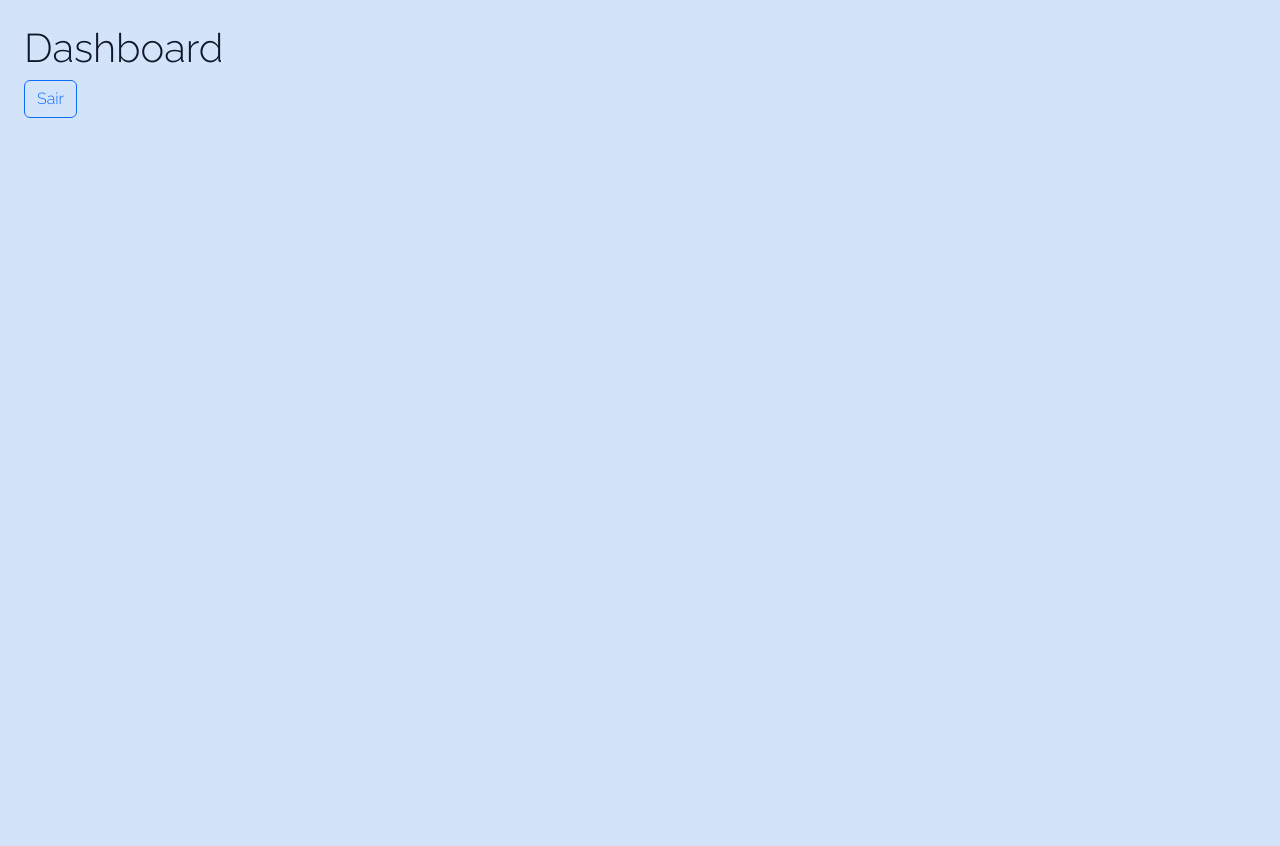
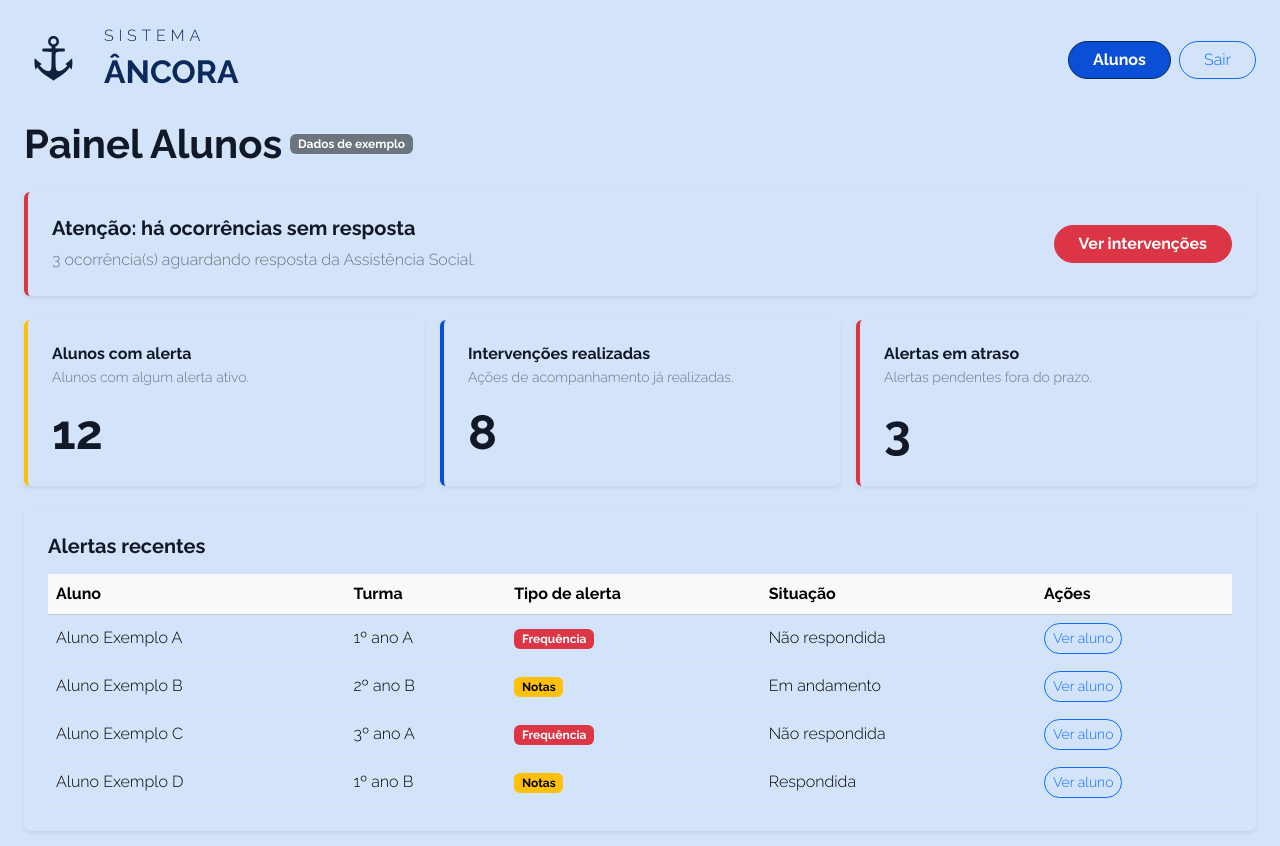
Before and after one commit to ancora-corporation/sistema-ancora-front, a React (Vite) app: page /painel-alunos in a window 1280 px wide. Before the commit this address led to /dashboard. Shown: the top 846 px of the page. Before the commit the page ends 800 px from the top, so only its background shows below. Built offline with nearby package versions, Linux system fonts and the light colour scheme; sample sign-in values are in the browser's storage.

Commit message:
feat: adiciona tela Painel Alunos (nível de acesso 1)

```diff
--- a/src/App.jsx
+++ b/src/App.jsx
@@ -15,6 +15,7 @@ import Dashboard from './pages/dashboard';
 import DetalhesAluno from './pages/detalhesaluno';
 import PainelEscola from './pages/painelescola';
 import Alunos from './pages/alunos';
+import PainelAlunos from './pages/painelalunos';
 
 // Importa o componente responsável por proteger as rotas.
 import RotaProtegida from './components/RotaProtegida';
@@ -66,6 +67,16 @@ export default function App() {
         }
       />
 
+            {/* Painel Alunos (nível de acesso 1 - Assistência Social) */}
+      <Route
+        path="/painel-alunos"
+        element={
+          <RotaProtegida>
+            <PainelAlunos />
+          </RotaProtegida>
+        }
+      />
+
       {/* Endereços não reconhecidos retornam para o login */}
       <Route
         path="*"
--- /dev/null
+++ b/src/pages/painelalunos.jsx
@@ -0,0 +1,189 @@
+import { Link, useNavigate } from 'react-router-dom';
+import { Auth } from '../services/auth';
+import iconeAncora from '../assets/icone-sistema.png';
+
+/*
+ * Arquivo: painelalunos.jsx
+ * Projeto: Sistema Âncora
+ *
+ * Objetivo:
+ * Painel inicial do nível de acesso 1 (Assistência Social), com os
+ * indicadores dos alunos, o aviso de ocorrências não respondidas e os
+ * alertas mais recentes.
+ */
+
+export default function PainelAlunos() {
+  const navigate = useNavigate();
+
+  // Dados fictícios para visualizar a tela durante o protótipo.
+  // Serão substituídos pelos dados reais quando houver integração com a API.
+  const dados = {
+    alunosComAlerta: 12,
+    intervencoesRealizadas: 8,
+    alertasEmAtraso: 3,
+    ocorrenciasNaoRespondidas: 3,
+  };
+
+  const alertasRecentes = [
+    { id: 1, nome: 'Aluno Exemplo A', turma: '1º ano A', tipo: 'Frequência', situacao: 'Não respondida' },
+    { id: 2, nome: 'Aluno Exemplo B', turma: '2º ano B', tipo: 'Notas', situacao: 'Em andamento' },
+    { id: 3, nome: 'Aluno Exemplo C', turma: '3º ano A', tipo: 'Frequência', situacao: 'Não respondida' },
+    { id: 4, nome: 'Aluno Exemplo D', turma: '1º ano B', tipo: 'Notas', situacao: 'Respondida' },
+  ];
+
+  const indicadores = [
+    {
+      titulo: 'Alunos com alerta',
+      descricao: 'Alunos com algum alerta ativo.',
+      valor: dados.alunosComAlerta,
+      cor: 'warning',
+    },
+    {
+      titulo: 'Intervenções realizadas',
+      descricao: 'Ações de acompanhamento já realizadas.',
+      valor: dados.intervencoesRealizadas,
+      cor: 'primary',
+    },
+    {
+      titulo: 'Alertas em atraso',
+      descricao: 'Alertas pendentes fora do prazo.',
+      valor: dados.alertasEmAtraso,
+      cor: 'danger',
+    },
+  ];
+
+  const temOcorrencias = dados.ocorrenciasNaoRespondidas > 0;
+
+  function sair() {
+    Auth.sair();
+    navigate('/login');
+  }
+
+  return (
+    <main className="container-fluid py-4 px-3 px-md-4">
+      {/* Cabeçalho com a identidade do sistema */}
+      <header className="d-flex flex-column flex-md-row justify-content-between align-items-md-center gap-3 mb-4">
+        <div className="d-flex align-items-center gap-3">
+          <img src={iconeAncora} alt="" width={64} height={64} />
+          <div>
+            <div className="logo-sistema">SISTEMA</div>
+            <div className="logo-ancora">ÂNCORA</div>
+          </div>
+        </div>
+
+        <div className="d-flex gap-2">
+          <Link to="/alunos" className="btn btn-primary rounded-pill px-4 fw-bold">
+            Alunos
+          </Link>
+          <button
+            type="button"
+            className="btn btn-outline-primary rounded-pill px-4"
+            onClick={sair}
+          >
+            Sair
+          </button>
+        </div>
+      </header>
+
+      <div className="d-flex align-items-center gap-2 mb-4">
+        <h1 className="fw-bold mb-0">Painel Alunos</h1>
+        <span className="badge text-bg-secondary">Dados de exemplo</span>
+      </div>
+
+      {/* Aviso de ocorrências não respondidas, com atalho para Intervenções */}
+      <section
+        className={`card border-0 shadow-sm mb-4 ${
+          temOcorrencias ? 'border-start border-4 border-danger' : ''
+        }`}
+      >
+        <div className="card-body p-4 d-flex flex-column flex-md-row justify-content-between align-items-md-center gap-3">
+          <div>
+            <h2 className="h5 fw-bold mb-2">
+              {temOcorrencias ? 'Atenção: há ocorrências sem resposta' : 'Intervenções'}
+            </h2>
+            <p className="text-secondary mb-0">
+              {temOcorrencias
+                ? `${dados.ocorrenciasNaoRespondidas} ocorrência(s) aguardando resposta da Assistência Social.`
+                : 'Nenhuma ocorrência pendente no momento.'}
+            </p>
+          </div>
+
+          <Link
+            to="/intervencoes"
+            className={`btn rounded-pill px-4 fw-bold ${
+              temOcorrencias ? 'btn-danger' : 'btn-primary'
+            }`}
+          >
+            Ver intervenções
+          </Link>
+        </div>
+      </section>
+
+      {/* Cartões com os indicadores */}
+      <section className="row g-3 mb-4">
+        {indicadores.map((indicador) => (
+          <div className="col-12 col-md-6 col-xl-4" key={indicador.titulo}>
+            <article
+              className={`card h-100 border-0 border-start border-4 border-${indicador.cor} shadow-sm`}
+            >
+              <div className="card-body p-4">
+                <h2 className="fs-6 fw-bold mb-1">{indicador.titulo}</h2>
+                <p className="text-secondary small mb-3">{indicador.descricao}</p>
+                <p className="display-5 fw-bold mb-0">{indicador.valor}</p>
+              </div>
+            </article>
+          </div>
+        ))}
+      </section>
+
+      {/* Alertas mais recentes */}
+      <section className="card border-0 shadow-sm">
+        <div className="card-body p-3 p-md-4">
+          <h2 className="h5 fw-bold mb-3">Alertas recentes</h2>
+
+          <div className="table-responsive">
+            <table className="table table-hover align-middle mb-0">
+              <thead className="table-light">
+                <tr>
+                  <th scope="col">Aluno</th>
+                  <th scope="col">Turma</th>
+                  <th scope="col">Tipo de alerta</th>
+                  <th scope="col">Situação</th>
+                  <th scope="col">Ações</th>
+                </tr>
+              </thead>
+              <tbody>
+                {alertasRecentes.map((alerta) => (
+                  <tr key={alerta.id}>
+                    <td>{alerta.nome}</td>
+                    <td>{alerta.turma}</td>
+                    <td>
+                      <span
+                        className={`badge ${
+                          alerta.tipo === 'Frequência'
+                            ? 'text-bg-danger'
+                            : 'text-bg-warning'
+                        }`}
+                      >
+                        {alerta.tipo}
+                      </span>
+                    </td>
+                    <td>{alerta.situacao}</td>
+                    <td>
+                      <Link
+                        to={`/alunos/${alerta.id}`}
+                        className="btn btn-sm btn-outline-primary rounded-pill"
+                      >
+                        Ver aluno
+                      </Link>
+                    </td>
+                  </tr>
+                ))}
+              </tbody>
+            </table>
+          </div>
+        </div>
+      </section>
+    </main>
+  );
+}
```
